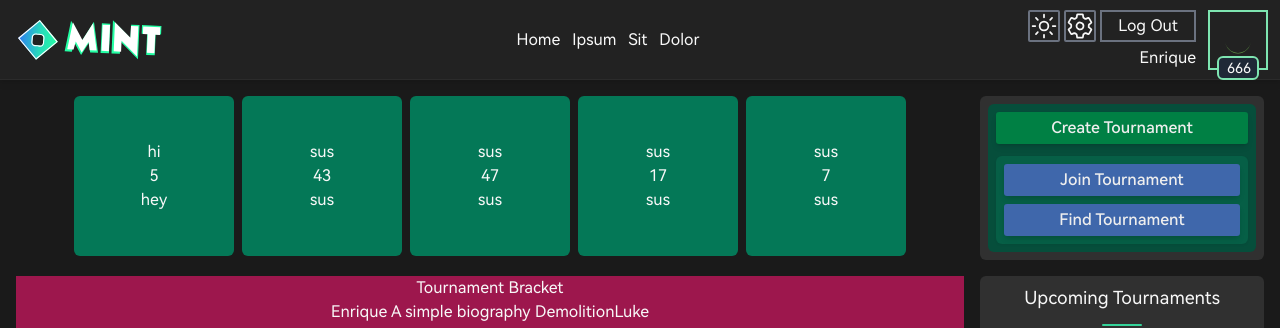
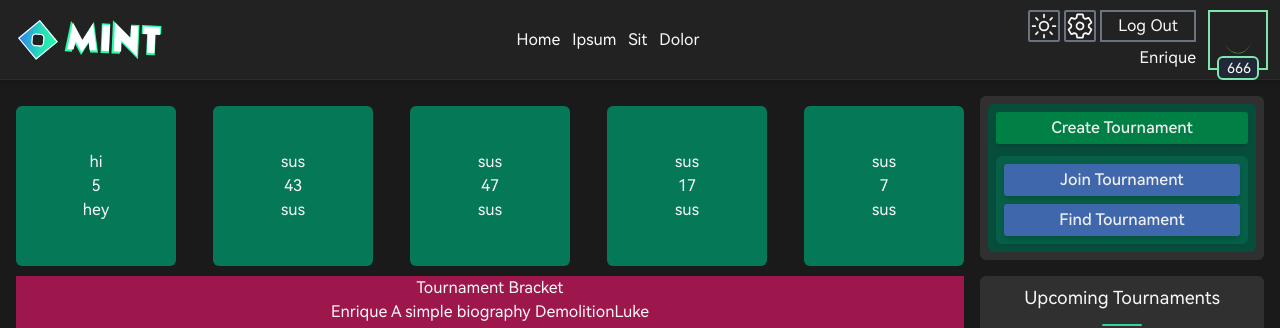
Before and after one commit to Khazoda/tournamint, a Next.js app in the folder client/: page / in a window 1280 px wide. Shown: the top 328 px of the page. Built offline with nearby package versions, Linux system fonts and the light colour scheme; no server answers.

Commit message:
flex grid for statistics

```diff
--- a/client/pages/index.tsx
+++ b/client/pages/index.tsx
@@ -60,11 +60,11 @@ const Home: NextPage<Props> = (props) => {
         {/* Left Half */}
         <div
           id="top_left"
-          className=" mx-4 h-full w-full content-start justify-between overflow-scroll whitespace-nowrap scrollbar scrollbar-track-gray-100 scrollbar-thumb-gray-300 hover:scrollbar-thumb-gray-400 dark:scrollbar-track-gray-600 dark:scrollbar-thumb-emerald-300 dark:hover:scrollbar-thumb-emerald-100 md:mx-0"
+          className="ml-4 flex justify-between overflow-x-auto md:ml-0"
         >
           {cardStatistics.map((card) => {
             return (
-              <div className="inline-flex h-40 w-40 flex-col justify-center rounded-md bg-emerald-700 even:mx-2">
+              <div className="mr-4 flex h-40 w-40 min-w-[10rem] flex-col justify-center rounded-md bg-emerald-700 last:mr-0">
                 <span>{card.icon || '[Icon]'}</span>
                 <span>{card.value || '[Value]'}</span>
                 <span>{card.type || '[Statistic Name]'}</span>
```
